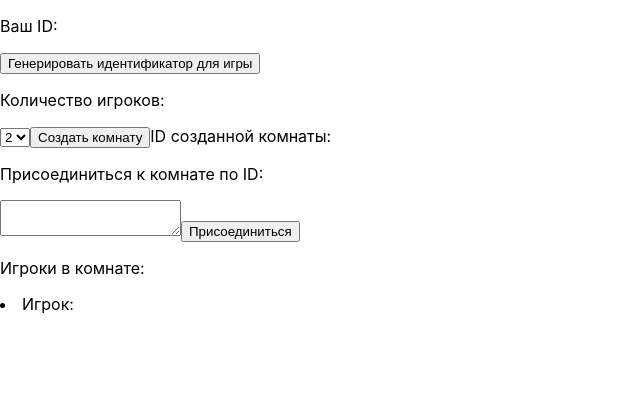
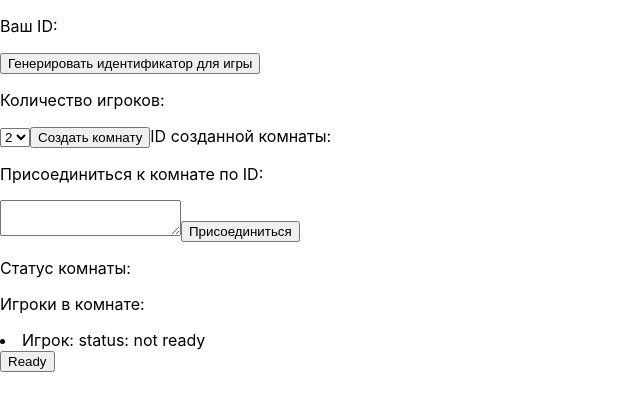
Before and after one commit to shokerplz/mafia_frontend, a React (Create React App) app in the folder mafia_frontend/: page / in a window 1280 px wide. Shown: the top 410 px of the page, without its empty margins (0-640 px from the left). Built offline with nearby package versions, Linux system fonts and the light colour scheme.

Commit message:
ready button & room state in game

```diff
--- a/mafia_frontend/src/App.js
+++ b/mafia_frontend/src/App.js
@@ -3,6 +3,7 @@ import './App.css';
 import Start from "./comp/Start";
 import {BrowserRouter, Route} from "react-router-dom";
 import CreateJoin from "./comp/CreateJoin";
+import Room from "./comp/Room";
 
 const App = (props) => {
       return (
@@ -15,6 +16,7 @@ const App = (props) => {
                                                             setUsersInRoom={props.setUsersInRoom}
                                                             setRoomStatus={props.setRoomStatus}/>}
                                                             setRoomID={props.setRoomID}/>
+                  <Route path="/" render={() => <Room state={props.state} />} />
               </div>
           </BrowserRouter>
       )
--- a/mafia_frontend/src/comp/CreateJoin.jsx
+++ b/mafia_frontend/src/comp/CreateJoin.jsx
@@ -11,7 +11,7 @@ let CreateJoin = (props) => {
                 console.log(RoomStatus.users);
                 props.setRoomStatus(RoomStatus);
             }
-        }, 2000)
+        }, 5000)
     }
 
 
@@ -28,7 +28,7 @@ let CreateJoin = (props) => {
     }
 
     let JoinRoom = async e =>  {
-       let response = await fetch(`http://127.0.0.1:5000/join?id=${ROOM_ID}&user_id=${props.state.USER_ID}`, {method : 'POST'});
+        let response = await fetch(`http://127.0.0.1:5000/join?id=${ROOM_ID}&user_id=${props.state.USER_ID}`, {method : 'POST'});
         let joinStatus = await response.json();
 
         if (joinStatus){
@@ -72,7 +72,7 @@ let CreateJoin = (props) => {
                 <textarea ref={Element} onChange={changeHandler} />
 
                 <button onClick = {JoinRoom}>Присоединиться</button>
-
+                <p>Статус комнаты: {props.state.Room.state}</p>
                 <p>Игроки в комнате:</p>
                 {props.state.Room.users.map( (item) => <User user={item}/>)}
             </div>
--- a/mafia_frontend/src/comp/Room.jsx
+++ b/mafia_frontend/src/comp/Room.jsx
@@ -0,0 +1,21 @@
+import React from 'react';
+
+const Room = (props) => {
+
+    let setReady = async e => {
+        let response = await fetch(`http://127.0.0.1:5000/ready?id=${props.state.USER_ID}`, {method : 'POST'});
+        let status = await response.json();
+
+        if (status){
+            console.log(status);
+        }
+    }
+
+    return(
+        <div>
+            <button onClick = {setReady}>Ready</button>
+        </div>
+    )
+}
+
+export default Room;
--- a/mafia_frontend/src/comp/User.jsx
+++ b/mafia_frontend/src/comp/User.jsx
@@ -1,10 +1,17 @@
 import React from 'react';
 
 const User = (props) => {
+
+    let readyStatus = "not ready"
+
+    if (props.user.ready === "true"){
+        readyStatus = "ready";
+    }
+
     return(
         <div>
             <ui>
-                <li>Игрок: {props.user.id}</li>
+                <li>Игрок: {props.user.id} status: {readyStatus}</li>
             </ui>
         </div>
     )
--- a/mafia_frontend/src/state/state.js
+++ b/mafia_frontend/src/state/state.js
@@ -3,7 +3,7 @@ let state = {
     USER_ID : "",
     UsersInRoom : 2,
     Room : {
-        users:[{id:""}],
+        users:[{id:"",ready:"false"}],
     },
     ROOM_ID : "",
 }
```
